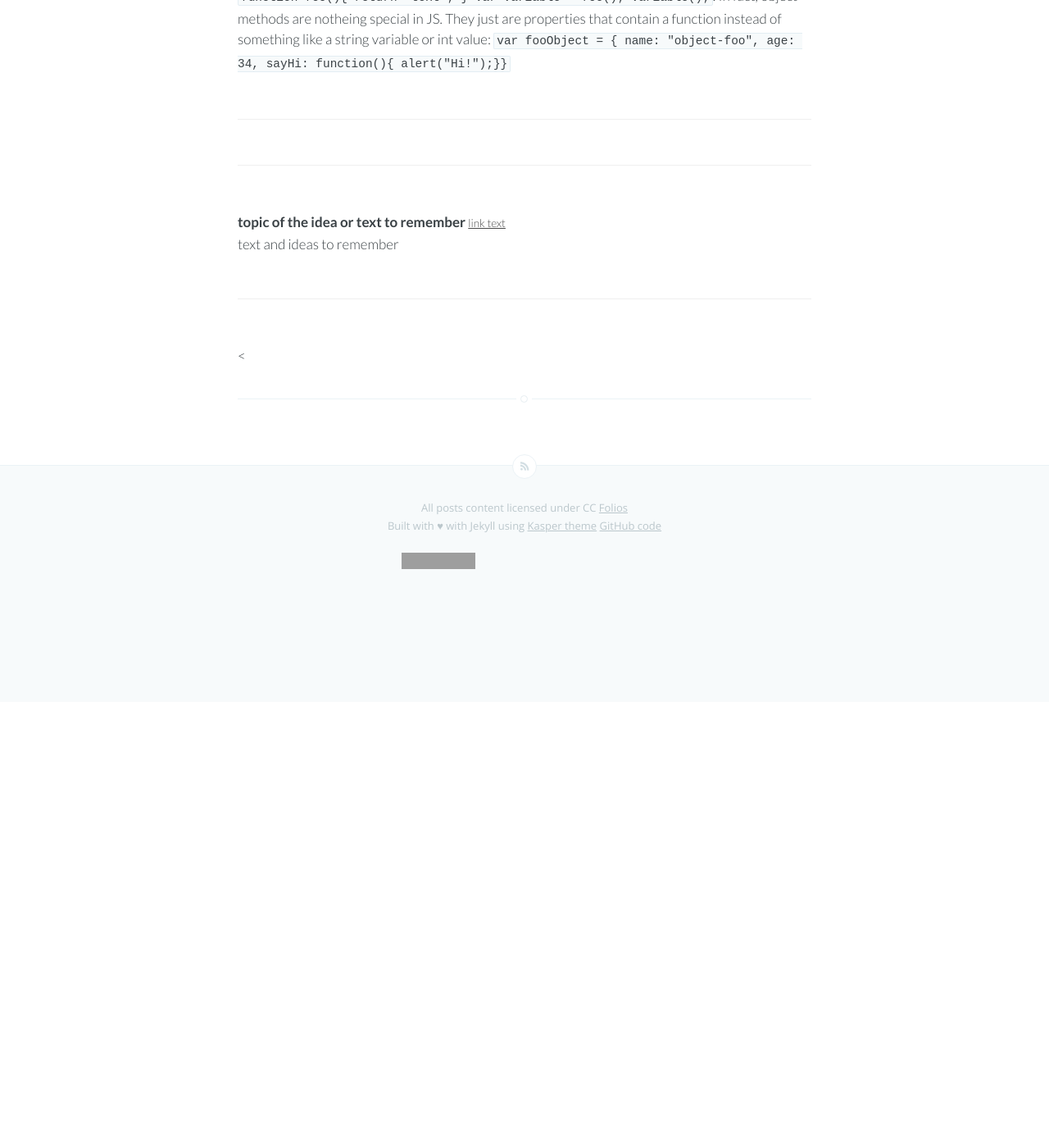
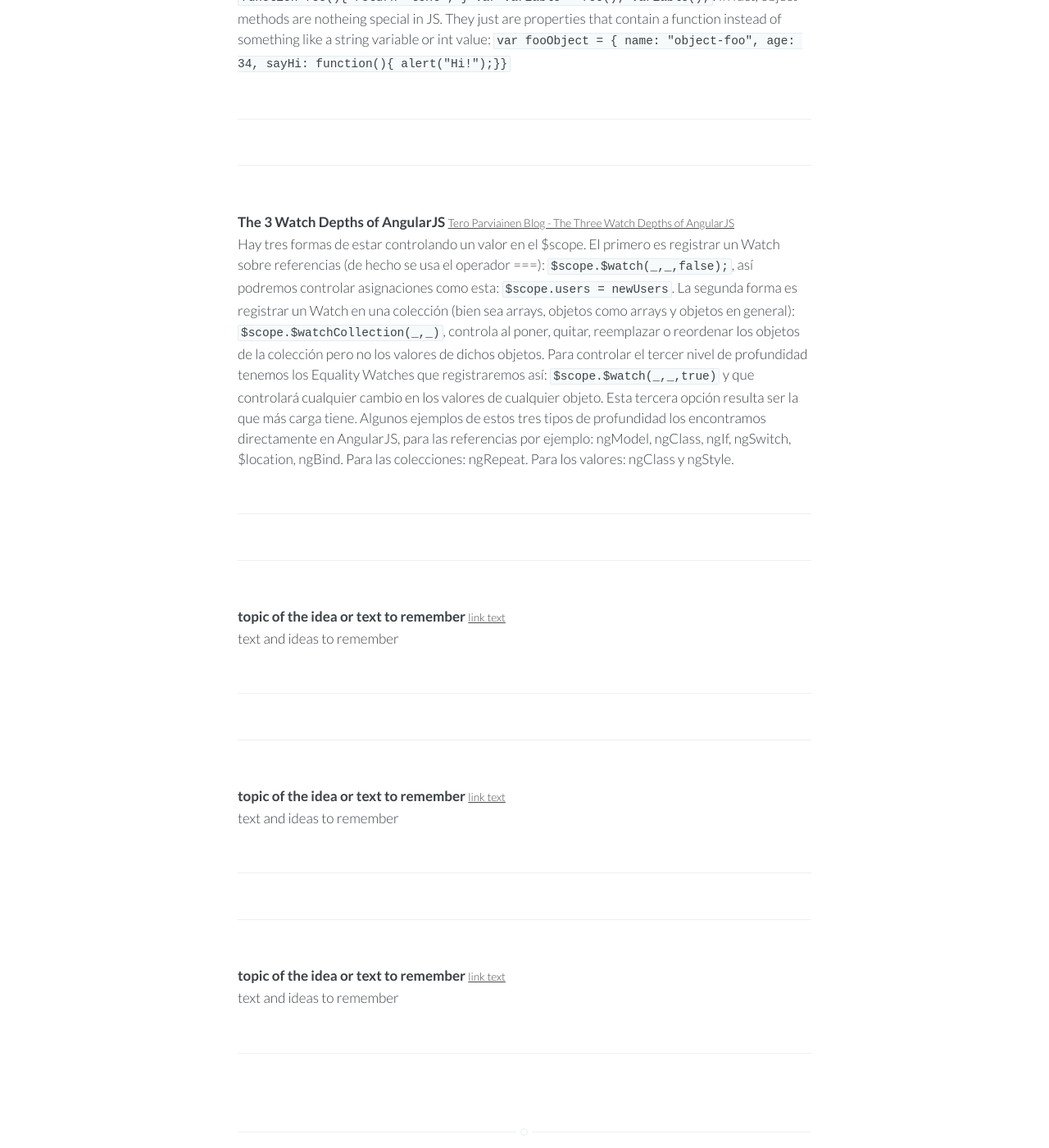
Before and after one commit to joaquindev/joaquindev.github.io, a Jekyll site: the page built from toremember.html, in a window 1280 px wide and 1400 px high, scrolled down 1377 px. Shown: the whole window at 82% size. Built offline with Jekyll 4.4.1, drawn with Linux system fonts in a browser that asks for light colours; Markdown is read by kramdown in place of the engine named in the settings; before the commit the page ends 2233 px from its top, so only the background shows below that; grey boxes are pictures that could not be loaded.

Commit message:
Add The 3 uses of $Watch in AngularJS to remember
Add The 3 uses of $Watch in AngularJS to remember

Contact: joaquin@isla.io

```diff
--- a/toremember.html
+++ b/toremember.html
@@ -30,6 +30,14 @@ title: Things and ideas to remember
     </span>
     <hr/>
     <hr/>
+    <strong>The 3 Watch Depths of AngularJS</strong>
+    <small><a href="http://teropa.info/blog/2014/01/26/the-three-watch-depths-of-angularjs.html?goback=%2Egde_4896676_member_5833759925355974660#%21">Tero Parviainen Blog - The Three Watch Depths of AngularJS</a></small>
+    <span>
+    <br/>
+    Hay tres formas de estar controlando un valor en el $scope. El primero es registrar un Watch sobre referencias (de hecho se usa el operador ===): <code>$scope.$watch(_,_,false);</code>, así podremos controlar asignaciones como esta: <code>$scope.users = newUsers</code>. La segunda forma es registrar un Watch en una colección (bien sea arrays, objetos como arrays y objetos en general): <code>$scope.$watchCollection(_,_)</code>, controla al poner, quitar, reemplazar o reordenar los objetos de la colección pero no los valores de dichos objetos. Para controlar el tercer nivel de profundidad tenemos los <bold>Equality Watches</bold> que registraremos así: <code>$scope.$watch(_,_,true)</code> y que controlará cualquier cambio en los valores de cualquier objeto. Esta tercera opción resulta ser la que más carga tiene. Algunos ejemplos de estos tres tipos de profundidad los encontramos directamente en AngularJS, para las referencias por ejemplo: ngModel, ngClass, ngIf, ngSwitch, $location, ngBind. Para las colecciones: ngRepeat. Para los valores: ngClass y ngStyle.
+    </span>
+    <hr/>
+    <hr/>
     <strong>topic of the idea or text to remember</strong>
     <small><a href="">link text </a></small>
     <span>
@@ -37,5 +45,20 @@ title: Things and ideas to remember
     text and ideas to remember
     </span>
     <hr/>
-<
+    <hr/>
+    <strong>topic of the idea or text to remember</strong>
+    <small><a href="">link text </a></small>
+    <span>
+    <br/>
+    text and ideas to remember
+    </span>
+    <hr/>
+    <hr/>
+    <strong>topic of the idea or text to remember</strong>
+    <small><a href="">link text </a></small>
+    <span>
+    <br/>
+    text and ideas to remember
+    </span>
+    <hr/>
 </article>
```
